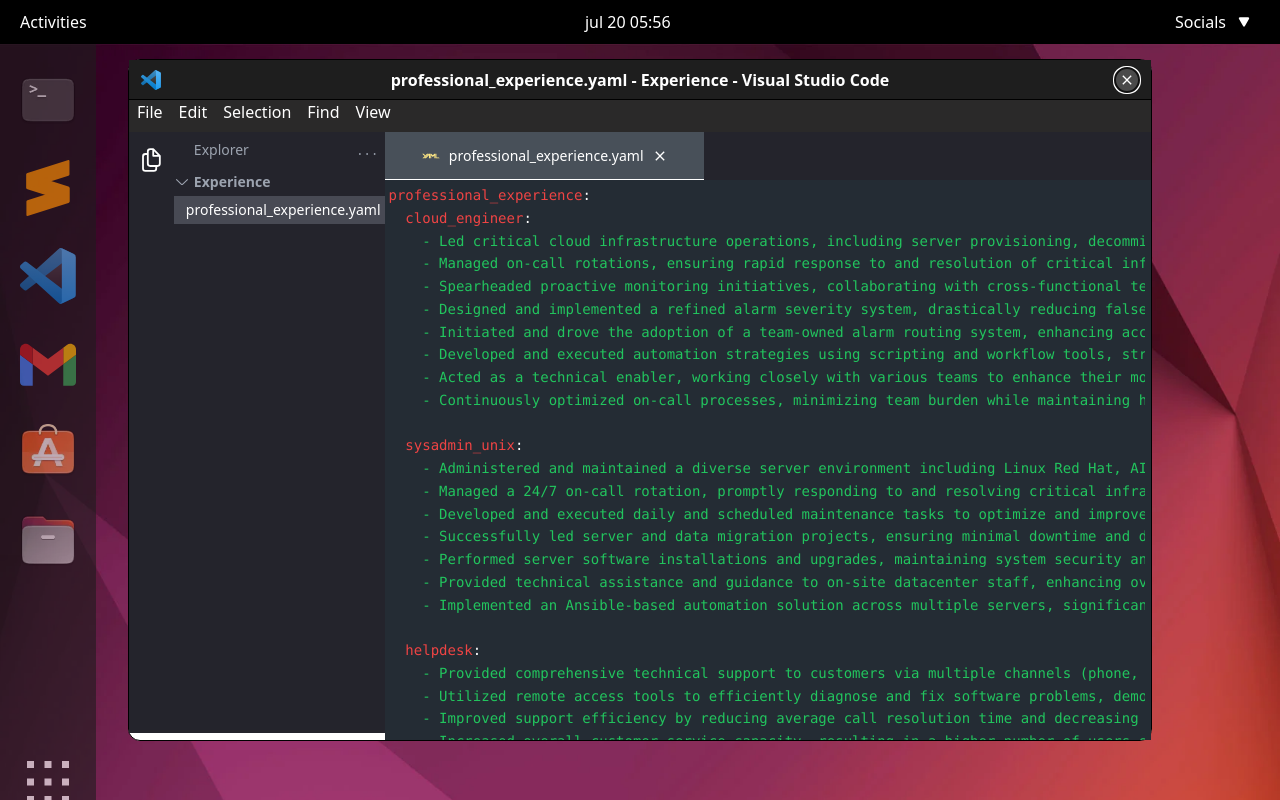
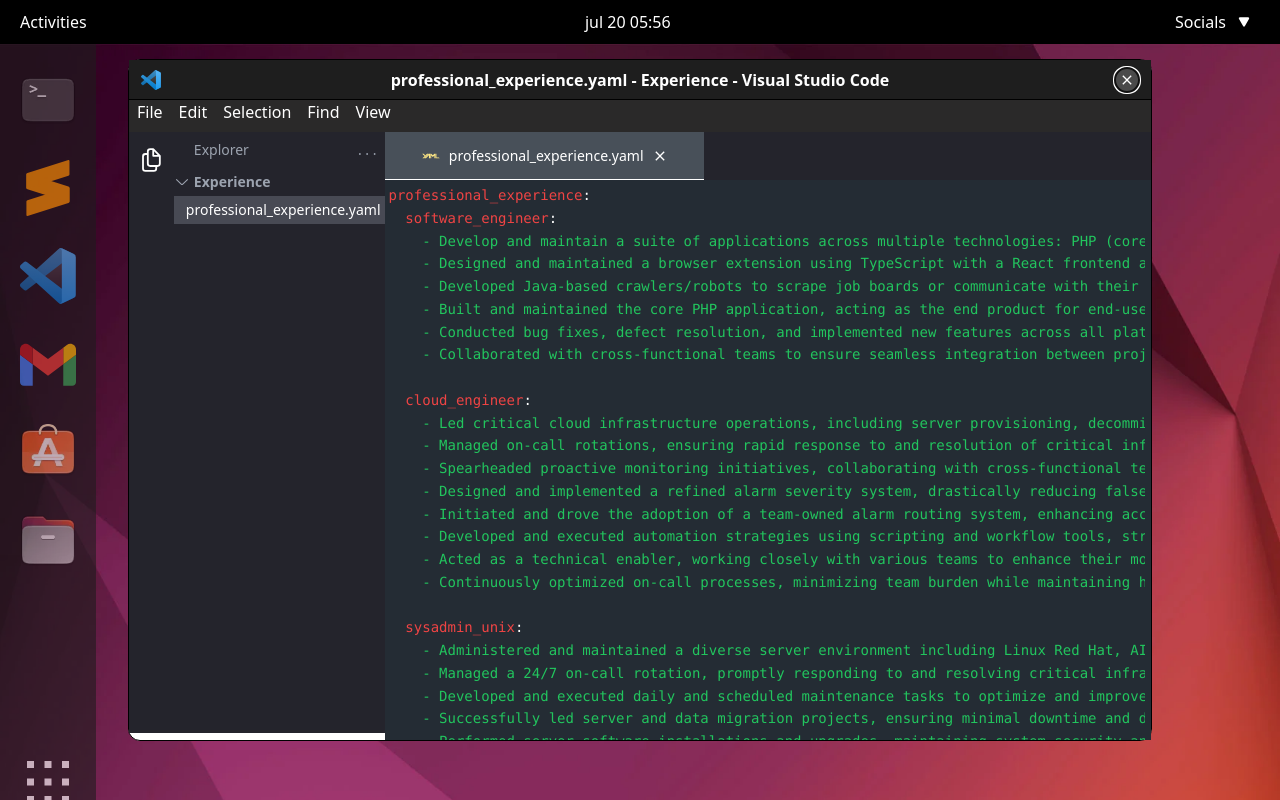
Before and after one commit to manumafe98/manuel-maxera-portfolio, a React (Vite) app in the folder Portfolio/: page / in a window 1280 px wide. Both pictures are taken after a click on the item "Working Experience". Built offline with nearby package versions, Linux system fonts and the light colour scheme.

Commit message:
Add new skills and update experience

```diff
--- a/Portfolio/src/components/HomeScreenComponent.jsx
+++ b/Portfolio/src/components/HomeScreenComponent.jsx
@@ -1,4 +1,36 @@
-import { FilesIcon, LeftArrowIcon, RightArrowIcon, UnfilledArrowRightIcon, UnfilledArrowLeftIcon, SearchIcon, SublimeTextIcon, UnfilledArrowDownIcon, VisualStudioCodeIcon, XMarkIcon, YamlIcon, SkillsIcon, RecentIcon, StarredIcon, HomeIcon, DocumentsIcon, DownloadsIcon, JavaIcon, JavaScriptIcon, PythonIcon, SpringIcon, ReactIcon, TailwindCssIcon, GrafanaIcon, DockerIcon, LinuxIcon, AmazonWebServicesIcon, GitIcon, PrometheusIcon } from "../constants/Icons";
+import {
+  FilesIcon,
+  LeftArrowIcon,
+  RightArrowIcon,
+  UnfilledArrowRightIcon,
+  UnfilledArrowLeftIcon,
+  SearchIcon,
+  SublimeTextIcon,
+  UnfilledArrowDownIcon,
+  VisualStudioCodeIcon,
+  XMarkIcon,
+  YamlIcon,
+  SkillsIcon,
+  RecentIcon,
+  StarredIcon,
+  HomeIcon,
+  DocumentsIcon,
+  DownloadsIcon,
+  JavaIcon,
+  JavaScriptIcon,
+  PythonIcon,
+  SpringIcon,
+  ReactIcon,
+  TailwindCssIcon,
+  GrafanaIcon,
+  DockerIcon,
+  LinuxIcon,
+  AmazonWebServicesIcon,
+  GitIcon,
+  PrometheusIcon,
+  TypeScriptIcon,
+  PhpIcon
+} from "../constants/Icons";
 import { ActivitiesBarComponent } from "./ActivitiesBarComponent";
 import { ApplicationsMenuComponent } from "./ApplicationsMenuComponent";
 import { GmailDialogMessagePopUp } from "./GmailDialogMessagePopUp";
@@ -264,6 +296,14 @@ export const HomeScreenComponent = () => {
               </div>
               <div className="h-[70vh] max-w-full w-[calc(95vh)] overflow-x-auto scrollbar hover:scrollbar-thumb-gray-50/10 whitespace-pre text-left font-mono text-sm leading-relaxed p-1">
                 <span className="text-red-500">professional_experience</span><span className="text-white">:</span><br/>
+                &nbsp;&nbsp;<span className="text-red-500">software_engineer</span><span className="text-white">:</span><br/>
+                &nbsp;&nbsp;&nbsp;&nbsp;<span className="text-green-500">- Develop and maintain a suite of applications across multiple technologies: PHP (core app), Java (scraping and API interaction), and TypeScript (browser extension)</span><br/>
+                &nbsp;&nbsp;&nbsp;&nbsp;<span className="text-green-500">- Designed and maintained a browser extension using TypeScript with a React frontend and Node.js backend</span><br/>
+                &nbsp;&nbsp;&nbsp;&nbsp;<span className="text-green-500">- Developed Java-based crawlers/robots to scrape job boards or communicate with their APIs, parsing responses to create user-specific datasets</span><br/>
+                &nbsp;&nbsp;&nbsp;&nbsp;<span className="text-green-500">- Built and maintained the core PHP application, acting as the end product for end-users and integrating functionalities from the extension and crawlers</span><br/>
+                &nbsp;&nbsp;&nbsp;&nbsp;<span className="text-green-500">- Conducted bug fixes, defect resolution, and implemented new features across all platforms to enhance functionality and user experience</span><br/>
+                &nbsp;&nbsp;&nbsp;&nbsp;<span className="text-green-500">- Collaborated with cross-functional teams to ensure seamless integration between projects</span><br/>
+                <br/>
                 &nbsp;&nbsp;<span className="text-red-500">cloud_engineer</span><span className="text-white">:</span><br/>
                 &nbsp;&nbsp;&nbsp;&nbsp;<span className="text-green-500">- Led critical cloud infrastructure operations, including server provisioning, decommissioning, and configuration management across multiple cloud platforms and Linux environments</span><br/>
                 &nbsp;&nbsp;&nbsp;&nbsp;<span className="text-green-500">- Managed on-call rotations, ensuring rapid response to and resolution of critical infrastructure issues</span><br/>
@@ -531,12 +571,20 @@ export const HomeScreenComponent = () => {
                 <span className="text-white text-md">AWS</span>
               </div>
               <div className="flex flex-col items-center">
+                <TypeScriptIcon className="w-12 h-12 hover:scale-110"/>
+                <span className="text-white text-md">TypeScript</span>
+              </div>
+              <div className="flex flex-col items-center">
                 <GitIcon className="w-12 h-12 hover:scale-110"/>
                 <span className="text-white text-md">Git</span>
               </div>
               <div className="flex flex-col items-center">
                 <PrometheusIcon className="w-12 h-12 hover:scale-110"/>
                 <span className="text-white text-md">Prometheus</span>
+              </div>
+              <div className="flex flex-col items-center">
+                <PhpIcon className="w-12 h-12 hover:scale-110"/>
+                <span className="text-white text-md">Php</span>
               </div>
             </div>
           </div>
--- a/Portfolio/src/constants/Icons.jsx
+++ b/Portfolio/src/constants/Icons.jsx
@@ -1245,3 +1245,38 @@ export const SkillsIcon = (props) => {
     </svg>
   )
 }
+
+export const TypeScriptIcon = (props) => {
+  return (
+    <svg
+      viewBox="0 0 256 256"
+      xmlns="http://www.w3.org/2000/svg"
+      preserveAspectRatio="xMidYMid"
+      {...props}
+    >
+      <path
+        d="M20 0h216c11.046 0 20 8.954 20 20v216c0 11.046-8.954 20-20 20H20c-11.046 0-20-8.954-20-20V20C0 8.954 8.954 0 20 0Z"
+        fill="#3178C6"
+      />
+      <path
+        d="M150.518 200.475v27.62c4.492 2.302 9.805 4.028 15.938 5.179 6.133 1.151 12.597 1.726 19.393 1.726 6.622 0 12.914-.633 18.874-1.899 5.96-1.266 11.187-3.352 15.678-6.257 4.492-2.906 8.048-6.704 10.669-11.394 2.62-4.689 3.93-10.486 3.93-17.391 0-5.006-.749-9.394-2.246-13.163a30.748 30.748 0 0 0-6.479-10.055c-2.821-2.935-6.205-5.567-10.149-7.898-3.945-2.33-8.394-4.531-13.347-6.602-3.628-1.497-6.881-2.949-9.761-4.359-2.879-1.41-5.327-2.848-7.342-4.316-2.016-1.467-3.571-3.021-4.665-4.661-1.094-1.64-1.641-3.495-1.641-5.567 0-1.899.489-3.61 1.468-5.135s2.362-2.834 4.147-3.927c1.785-1.094 3.973-1.942 6.565-2.547 2.591-.604 5.471-.906 8.638-.906 2.304 0 4.737.173 7.299.518 2.563.345 5.14.877 7.732 1.597a53.669 53.669 0 0 1 7.558 2.719 41.7 41.7 0 0 1 6.781 3.797v-25.807c-4.204-1.611-8.797-2.805-13.778-3.582-4.981-.777-10.697-1.165-17.147-1.165-6.565 0-12.784.705-18.658 2.115-5.874 1.409-11.043 3.61-15.506 6.602-4.463 2.993-7.99 6.805-10.582 11.437-2.591 4.632-3.887 10.17-3.887 16.615 0 8.228 2.375 15.248 7.127 21.06 4.751 5.811 11.963 10.731 21.638 14.759a291.458 291.458 0 0 1 10.625 4.575c3.283 1.496 6.119 3.049 8.509 4.66 2.39 1.611 4.276 3.366 5.658 5.265 1.382 1.899 2.073 4.057 2.073 6.474a9.901 9.901 0 0 1-1.296 4.963c-.863 1.524-2.174 2.848-3.93 3.97-1.756 1.122-3.945 1.999-6.565 2.632-2.62.633-5.687.95-9.2.95-5.989 0-11.92-1.05-17.794-3.151-5.875-2.1-11.317-5.25-16.327-9.451Zm-46.036-68.733H140V109H41v22.742h35.345V233h28.137V131.742Z"
+        fill="#FFF"
+      />
+    </svg>
+  )
+}
+
+export const PhpIcon = (props) => {
+  return (
+    <svg
+      xmlns="http://www.w3.org/2000/svg"
+      viewBox="0 -1 100 50"
+      {...props}
+    >
+      <path
+        fill="#fff"
+        d="M7.579 10.123h14.204c4.169.035 7.19 1.237 9.063 3.604 1.873 2.367 2.491 5.6 1.855 9.699-.247 1.873-.795 3.71-1.643 5.512a16.385 16.385 0 01-3.392 4.876c-1.767 1.837-3.657 3.003-5.671 3.498a26.11 26.11 0 01-6.254.742h-6.36l-2.014 10.07H0l7.579-38.001m6.201 6.042l-3.18 15.9c.212.035.424.053.636.053h.742c3.392.035 6.219-.3 8.48-1.007 2.261-.742 3.781-3.321 4.558-7.738.636-3.71 0-5.848-1.908-6.413-1.873-.565-4.222-.83-7.049-.795-.424.035-.83.053-1.219.053h-1.113l.053-.053M41.093 0h7.314L46.34 10.123h6.572c3.604.071 6.289.813 8.056 2.226 1.802 1.413 2.332 4.099 1.59 8.056l-3.551 17.649h-7.42L54.979 21.2c.353-1.767.247-3.021-.318-3.763s-1.784-1.113-3.657-1.113l-5.883-.053-4.346 21.783h-7.314L41.093 0M70.412 10.123h14.204c4.169.035 7.19 1.237 9.063 3.604 1.873 2.367 2.491 5.6 1.855 9.699-.247 1.873-.795 3.71-1.643 5.512a16.385 16.385 0 01-3.392 4.876c-1.767 1.837-3.657 3.003-5.671 3.498a26.11 26.11 0 01-6.254.742h-6.36L70.2 48.124h-7.367l7.579-38.001m6.201 6.042l-3.18 15.9c.212.035.424.053.636.053h.742c3.392.035 6.219-.3 8.48-1.007 2.261-.742 3.781-3.321 4.558-7.738.636-3.71 0-5.848-1.908-6.413-1.873-.565-4.222-.83-7.049-.795-.424.035-.83.053-1.219.053H76.56l.053-.053"
+      />
+    </svg>
+  )
+}
```
